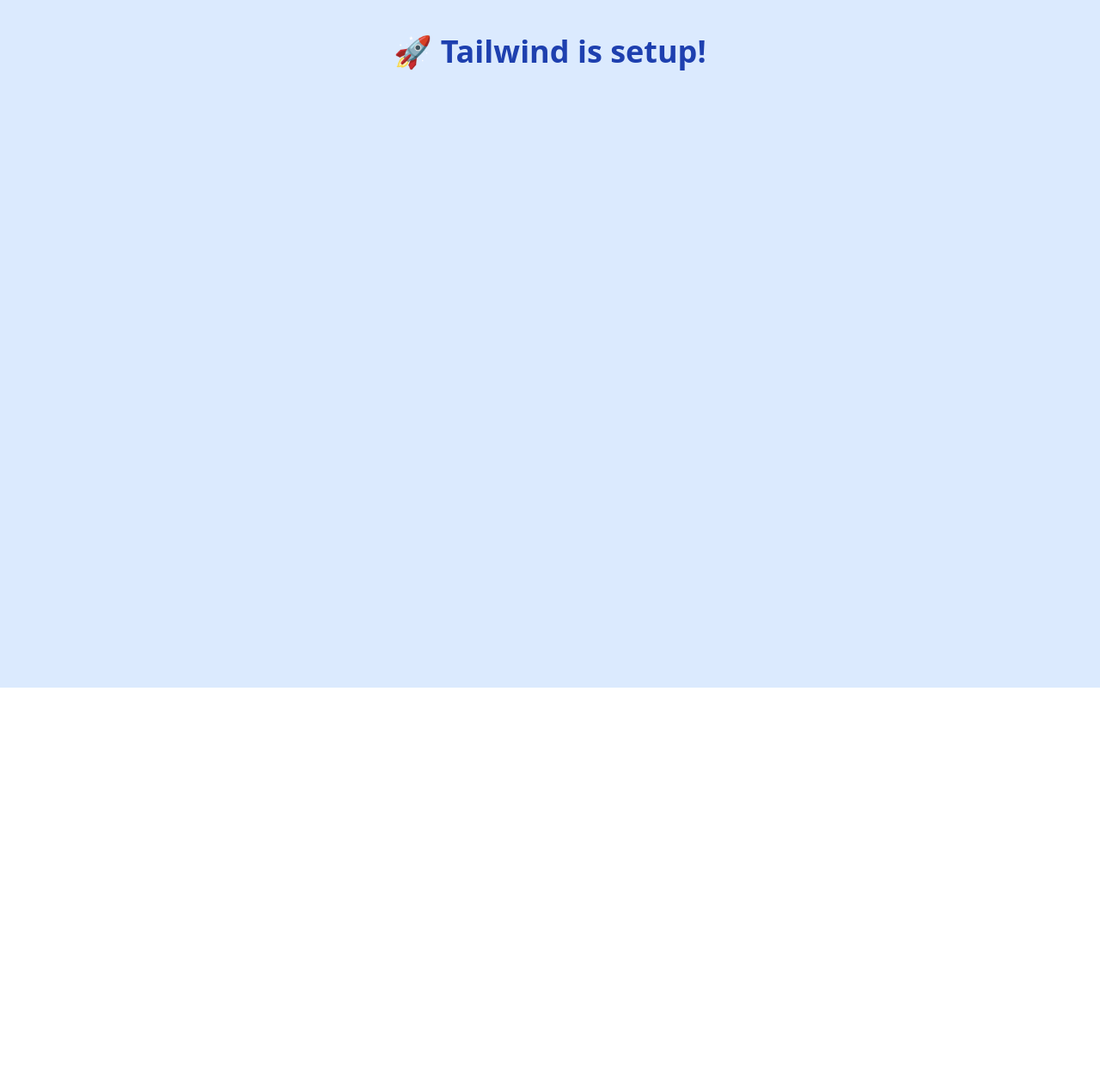
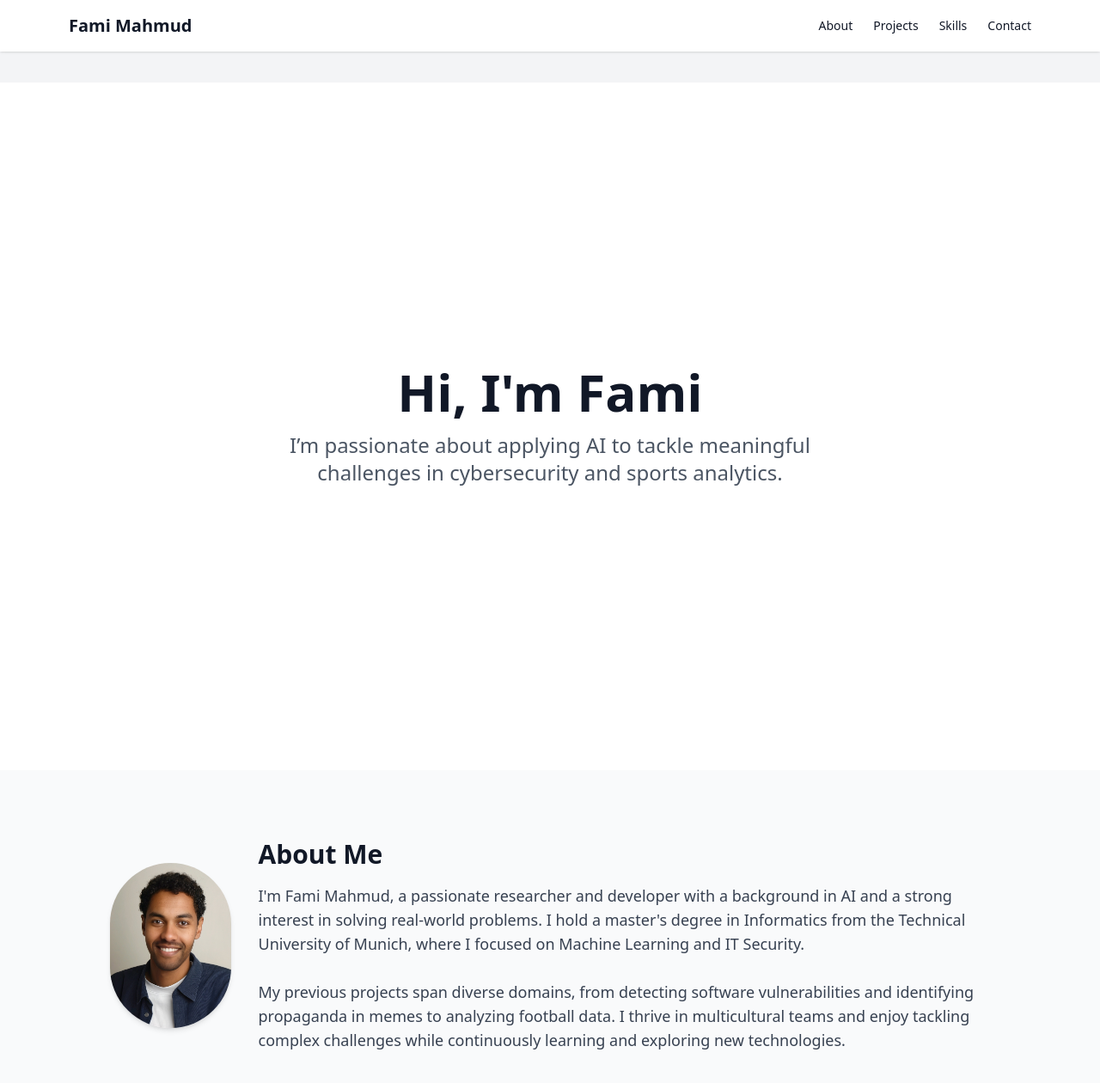
Before and after one commit to famimahmud/famimahmud-website, a React (Create React App) app: page / in a window 1280 px wide. Shown: the top 1260 px of the page at 86% size. Before the commit the page ends 800 px from the top, so only its background shows below. Built offline with nearby package versions, Linux system fonts and the light colour scheme.

Commit message:
First Layout and Content of Webpage

```diff
--- a/package.json
+++ b/package.json
@@ -7,6 +7,7 @@
     "@testing-library/jest-dom": "^6.6.3",
     "@testing-library/react": "^16.3.0",
     "@testing-library/user-event": "^13.5.0",
+    "framer-motion": "^12.10.3",
     "react": "^19.1.0",
     "react-dom": "^19.1.0",
     "react-scripts": "5.0.1",
--- a/src/App.js
+++ b/src/App.js
@@ -1,10 +1,105 @@
-import React from 'react';
-import './App.css';
+import React from "react";
+import { motion } from "framer-motion";
+import profilePic from './assets/Portrait_Fami_Mahmud.jpg';
 
 function App() {
   return (
-    <div className="min-h-screen bg-blue-100 text-center p-10">
-      <h1 className="text-4xl font-bold text-blue-800">🚀 Tailwind is setup!</h1>
+    <div className="font-sans bg-gray-100 text-gray-900 scroll-smooth">
+      {/* Navbar */}
+      <header className="fixed w-full bg-white shadow z-50">
+        <nav className="max-w-6xl mx-auto flex justify-between items-center p-4">
+          <div className="text-xl font-bold">Fami Mahmud</div>
+          <ul className="flex space-x-6 text-sm font-medium">
+            <li><a href="#about" className="hover:text-blue-600">About</a></li>
+            <li><a href="#projects" className="hover:text-blue-600">Projects</a></li>
+            <li><a href="#skills" className="hover:text-blue-600">Skills</a></li>
+            <li><a href="#contact" className="hover:text-blue-600">Contact</a></li>
+          </ul>
+        </nav>
+      </header>
+
+      <main className="pt-24">
+        {/* Hero Section */}
+        <section className="min-h-screen flex flex-col justify-center items-center bg-white text-center px-4">
+          <motion.h1
+            initial={{ opacity: 0, y: -20 }}
+            animate={{ opacity: 1, y: 0 }}
+            transition={{ duration: 0.6 }}
+            className="text-4xl md:text-6xl font-bold mb-4"
+          >
+            Hi, I'm Fami
+          </motion.h1>
+          <p className="text-lg md:text-2xl text-gray-600 max-w-2xl">
+            I’m passionate about applying AI to tackle meaningful challenges in cybersecurity and sports analytics.
+          </p>
+        </section>
+
+        {/* About Section */}
+        <section id="about" className="py-20 bg-gray-50 px-4">
+          <div className="max-w-5xl mx-auto flex flex-col md:flex-row items-center gap-8">
+            <img
+              src={profilePic}
+              alt="Fami Mahmud"
+              className="w-48 h-48 object-cover rounded-full shadow-md"
+            />
+            <div className="text-center md:text-left">
+              <h2 className="text-3xl font-semibold mb-4">About Me</h2>
+              <p className="text-gray-700 text-lg">
+                I'm Fami Mahmud, a passionate researcher and developer with a background in AI and a strong interest in solving real-world problems. I hold a master's degree in Informatics from the Technical University of Munich, where I focused on Machine Learning and IT Security.
+                <br /><br />
+                My previous projects span diverse domains, from detecting software vulnerabilities and identifying propaganda in memes to analyzing football data. I thrive in multicultural teams and enjoy tackling complex challenges while continuously learning and exploring new technologies.
+              </p>
+            </div>
+          </div>
+        </section>
+
+
+        {/* Projects Section */}
+        <section id="projects" className="py-20 bg-white px-4">
+          <div className="grid md:grid-cols-2 gap-8">
+            <div className="bg-gray-100 rounded-xl shadow-md p-6">
+              <h3 className="text-xl font-bold mb-2">LLM-Based Vulnerability Detection</h3>
+              <p className="text-gray-700">
+                Master’s thesis at Fraunhofer AISEC. Built a dataset and fine-tuned large language models to automatically detect software vulnerabilities.
+              </p>
+            </div>
+            <div className="bg-gray-100 rounded-xl shadow-md p-6">
+              <h3 className="text-xl font-bold mb-2">Propaganda Detection in Memes</h3>
+              <p className="text-gray-700">
+                Fine-tuned hierarchical multimodal transformer models for identifying propaganda in memes during an NLP research workshop (SemEval).
+              </p>
+            </div>
+            <div className="bg-gray-100 rounded-xl shadow-md p-6">
+              <h3 className="text-xl font-bold mb-2">Football Analytics: Set Piece Prediction</h3>
+              <p className="text-gray-700">
+                Designed and trained a model to classify set pieces in football using player and ball tracking data. Developed at the TUM Sports Informatics Chair.
+              </p>
+            </div>
+          </div>
+        </section>
+
+        {/* Skills Section */}
+        <section id="skills" className="py-20 bg-gray-50 px-4">
+          <div className="flex flex-wrap justify-center gap-4 text-sm">
+            {[
+              "Python", "Pandas", "Scikit-learn", "PyTorch", "Hugging Face",
+              "JavaScript", "React", "Tailwind CSS", "SQL", "Machine Learning",
+              "NLP", "LLMs", "Data Engineering", "Git", "Linux"
+            ].map((skill) => (
+              <span key={skill} className="bg-white border px-4 py-2 rounded-full shadow">{skill}</span>
+            ))}
+          </div>
+        </section>
+
+        {/* Contact Section */}
+        <section id="contact" className="py-20 bg-white text-center px-4">
+          <div className="space-x-4">
+            <a href="mailto:mahmudfami@gmail.com" className="text-blue-600 underline">mahmudfami@gmail.com</a>
+            <a href="https://www.linkedin.com/in/fami-mahmud" className="text-blue-600 underline" target="_blank" rel="noreferrer">LinkedIn</a>
+            <a href="https://github.com/famimahmud" className="text-blue-600 underline" target="_blank" rel="noreferrer">GitHub</a>
+          </div>
+        </section>
+      </main>
     </div>
   );
 }
```
Also changed, not shown: src/assets/Portrait_Fami_Mahmud.jpg (added), 1 other file (tests, documents, lock files or other folders).
